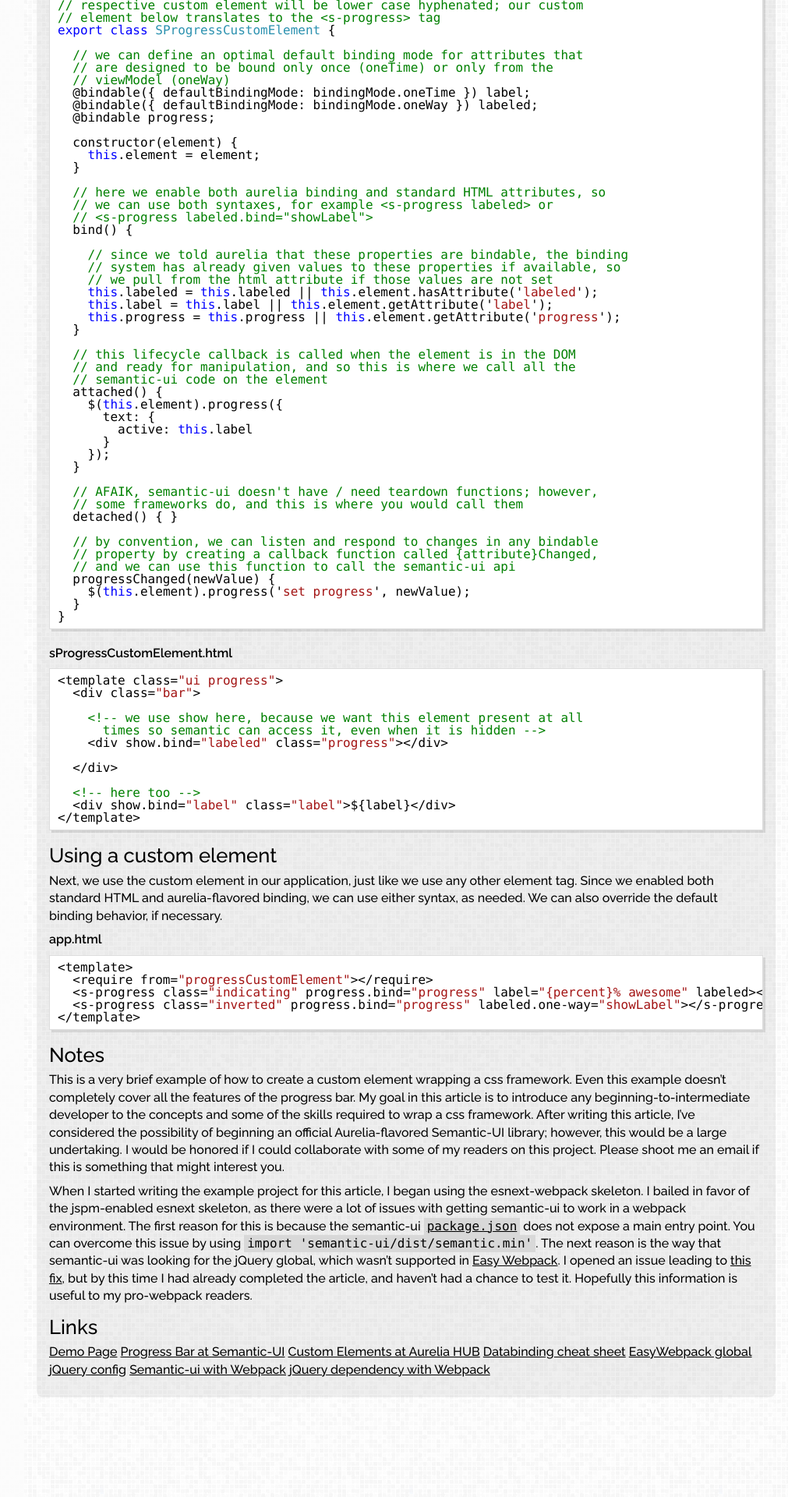
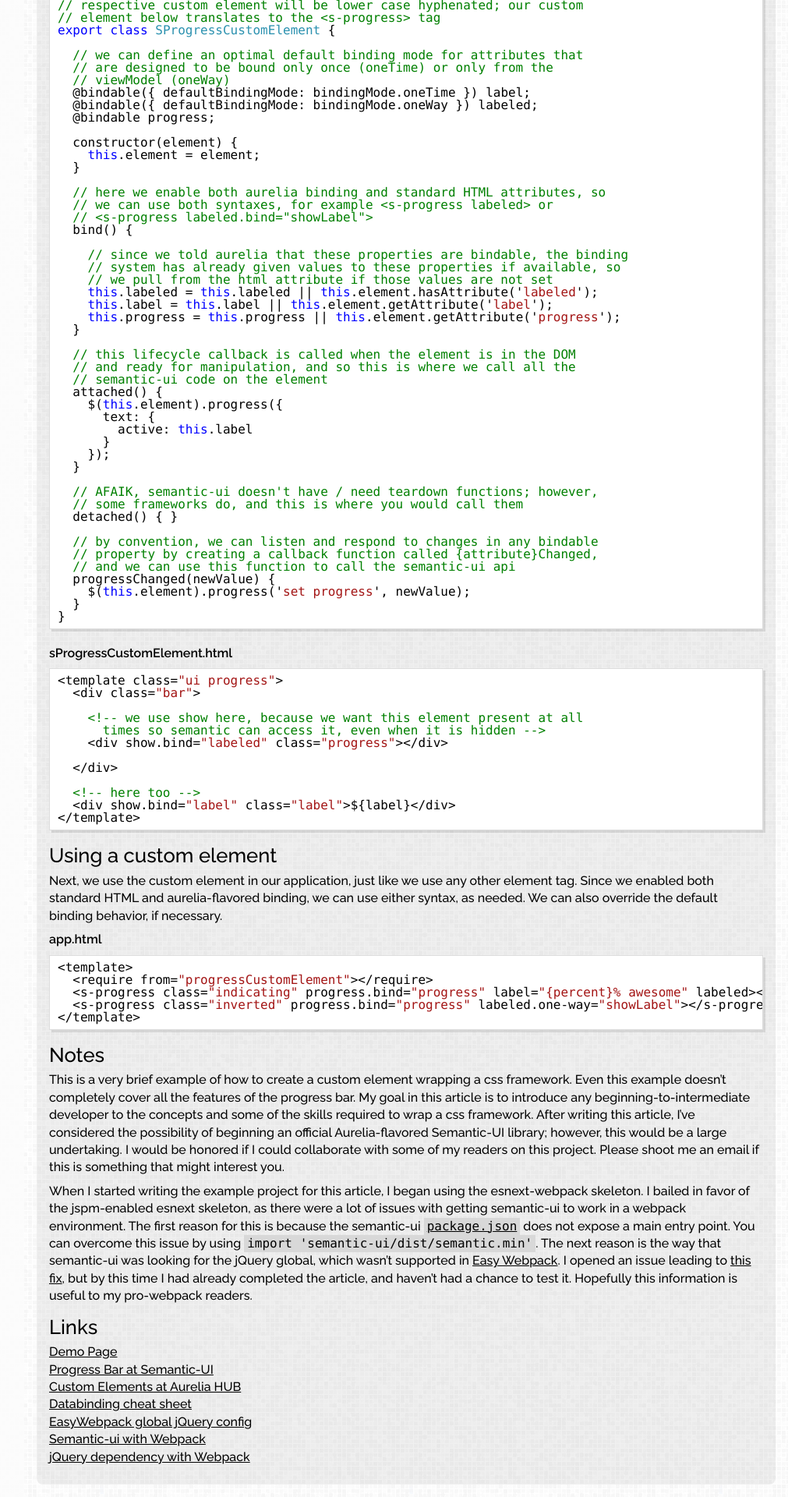
Before and after one commit to davismj/davismj.github.io, a Jekyll site: the page built from _posts/2016-8-2-semantic-custom-element.md, in a window 1280 px wide. Shown: the part 650-2570 px from the top of the page at 78% size, without its empty margins (269-1280 px from the left). Built offline with Jekyll 4.4.1, drawn with Linux system fonts in a browser that asks for light colours; nearby versions of some CDN libraries; comment, search, counter and statistics services are not loaded.

Commit message:
return spaces

```diff
--- a/_posts/2016-8-2-semantic-custom-element.md
+++ b/_posts/2016-8-2-semantic-custom-element.md
@@ -128,10 +128,10 @@ When I started writing the example project for this article, I began using the e
 
 # Links
 
-[Demo Page](http://davismj.me/aurelia-semantic)
-[Progress Bar at Semantic-UI](http://semantic-ui.com/modules/progress.html)
-[Custom Elements at Aurelia HUB](http://aurelia.io/hub.html#/doc/article/aurelia/templating/latest/templating-custom-elements/1)
-[Databinding cheat sheet](http://aurelia.io/hub.html#/doc/article/aurelia/framework/latest/cheat-sheet/5)
-[EasyWebpack global jQuery config](https://github.com/easy-webpack/config-global-jquery/)
-[Semantic-ui with Webpack](http://stackoverflow.com/questions/32909708/using-semantic-ui-and-jquery-with-webpack)
-[jQuery dependency with Webpack](http://stackoverflow.com/questions/28969861/managing-jquery-plugin-dependency-in-webpack)
+[Demo Page](http://davismj.me/aurelia-semantic)<br />
+[Progress Bar at Semantic-UI](http://semantic-ui.com/modules/progress.html)<br />
+[Custom Elements at Aurelia HUB](http://aurelia.io/hub.html#/doc/article/aurelia/templating/latest/templating-custom-elements/1)<br />
+[Databinding cheat sheet](http://aurelia.io/hub.html#/doc/article/aurelia/framework/latest/cheat-sheet/5)<br />
+[EasyWebpack global jQuery config](https://github.com/easy-webpack/config-global-jquery/)<br />
+[Semantic-ui with Webpack](http://stackoverflow.com/questions/32909708/using-semantic-ui-and-jquery-with-webpack)<br />
+[jQuery dependency with Webpack](http://stackoverflow.com/questions/28969861/managing-jquery-plugin-dependency-in-webpack)<br />
```
